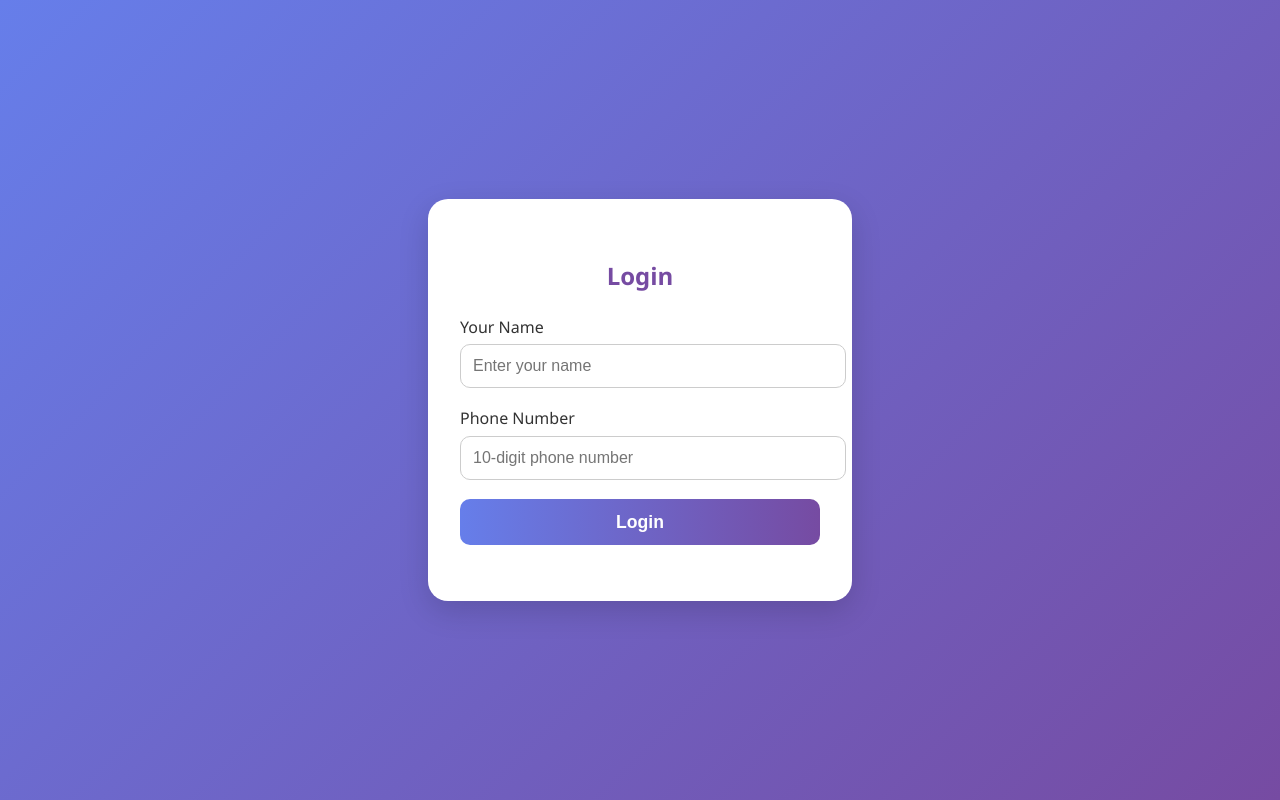
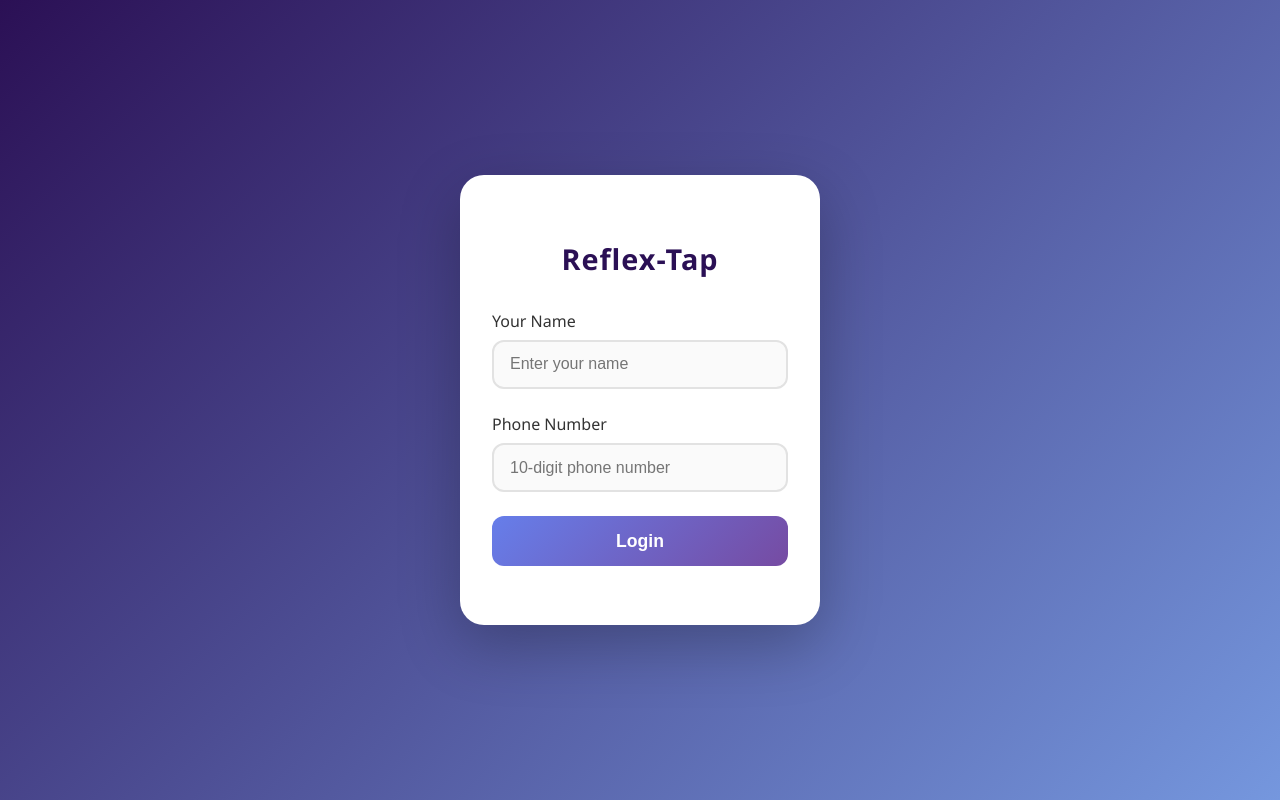
Before and after one commit to ffab6034/reflex, a plain HTML site: page index.html in a window 1280 px wide. Drawn offline with Linux system fonts and the light colour scheme.

Commit message:
updated login

```diff
--- a/index.html
+++ b/index.html
@@ -3,90 +3,124 @@
 <head>
   <meta charset="UTF-8" />
   <meta name="viewport" content="width=device-width, initial-scale=1.0"/>
-  <title>Login</title>
+  <title>Reflex-Tap | Login</title>
 
   <!-- Firebase SDK -->
   <script src="https://www.gstatic.com/firebasejs/9.23.0/firebase-app-compat.js"></script>
   <script src="https://www.gstatic.com/firebasejs/9.23.0/firebase-firestore-compat.js"></script>
 
   <style>
+    * {
+      box-sizing: border-box;
+    }
+
     body {
-      background: linear-gradient(135deg, #667eea 0%, #764ba2 100%);
+      margin: 0;
+      padding: 0;
+      font-family: 'Segoe UI', sans-serif;
+      background: linear-gradient(135deg, #2b1055, #7597de);
       height: 100vh;
-      margin: 0;
-      font-family: 'Segoe UI', sans-serif;
       display: flex;
       align-items: center;
       justify-content: center;
+      overflow: hidden;
     }
 
     .login-container {
-      background: #ffffff;
+      background: #fff;
       padding: 2.5rem 2rem;
-      border-radius: 20px;
-      box-shadow: 0 10px 30px rgba(0, 0, 0, 0.15);
+      border-radius: 24px;
+      width: 100%;
       max-width: 360px;
-      width: 100%;
+      box-shadow: 0 20px 60px rgba(0, 0, 0, 0.25);
+      animation: fadeInUp 0.8s ease-out;
     }
 
-    .login-form h2 {
-      color: #764ba2;
+    @keyframes fadeInUp {
+      0% {
+        transform: translateY(50px);
+        opacity: 0;
+      }
+      100% {
+        transform: translateY(0);
+        opacity: 1;
+      }
+    }
+
+    h2 {
       text-align: center;
+      color: #2b1055;
+      margin-bottom: 2rem;
+      font-size: 1.8rem;
+      letter-spacing: 1px;
+    }
+
+    .input-group {
       margin-bottom: 1.5rem;
     }
 
-    .input-group {
-      margin-bottom: 1.2rem;
-    }
-
-    .input-group label {
+    label {
       display: block;
-      margin-bottom: 0.4rem;
       font-weight: 500;
+      margin-bottom: 0.5rem;
       color: #333;
     }
 
-    .input-group input {
+    input[type="text"],
+    input[type="tel"] {
       width: 100%;
-      padding: 0.75rem;
-      border: 1px solid #ccc;
-      border-radius: 10px;
+      padding: 0.85rem 1rem;
       font-size: 1rem;
-      transition: border-color 0.2s;
+      border: 2px solid #e2e2e2;
+      border-radius: 12px;
+      transition: all 0.3s ease;
+      background-color: #fafafa;
     }
 
-    .input-group input:focus {
-      border-color: #764ba2;
+    input:focus {
+      border-color: #667eea;
+      background-color: #fff;
       outline: none;
+      box-shadow: 0 0 0 3px rgba(102, 126, 234, 0.3);
     }
 
     button[type="submit"] {
       width: 100%;
-      padding: 0.8rem;
-      background: linear-gradient(90deg, #667eea 0%, #764ba2 100%);
-      color: #fff;
+      padding: 0.9rem;
+      font-size: 1.1rem;
       border: none;
-      border-radius: 10px;
-      font-size: 1.1rem;
+      border-radius: 12px;
+      background: linear-gradient(135deg, #667eea, #764ba2);
+      color: white;
       font-weight: bold;
       cursor: pointer;
-      transition: background 0.2s;
+      transition: all 0.3s ease;
     }
 
     button[type="submit"]:hover {
-      background: linear-gradient(90deg, #764ba2 0%, #667eea 100%);
+      transform: translateY(-2px);
+      box-shadow: 0 10px 20px rgba(118, 75, 162, 0.4);
     }
 
     #message {
-      margin-top: 1rem;
       text-align: center;
+      margin-top: 1.2rem;
       font-size: 0.95rem;
     }
 
     @media (max-width: 500px) {
       .login-container {
         padding: 2rem 1rem;
-        max-width: 90vw;
+        border-radius: 18px;
+      }
+
+      h2 {
+        font-size: 1.6rem;
+      }
+
+      input,
+      button {
+        font-size: 1rem;
       }
     }
   </style>
@@ -94,7 +128,7 @@
 <body>
   <div class="login-container">
     <form id="loginForm" class="login-form">
-      <h2>Login</h2>
+      <h2>Reflex-Tap</h2>
 
       <div class="input-group">
         <label for="name">Your Name</label>
```
Also changed, not shown: 1 other file.
